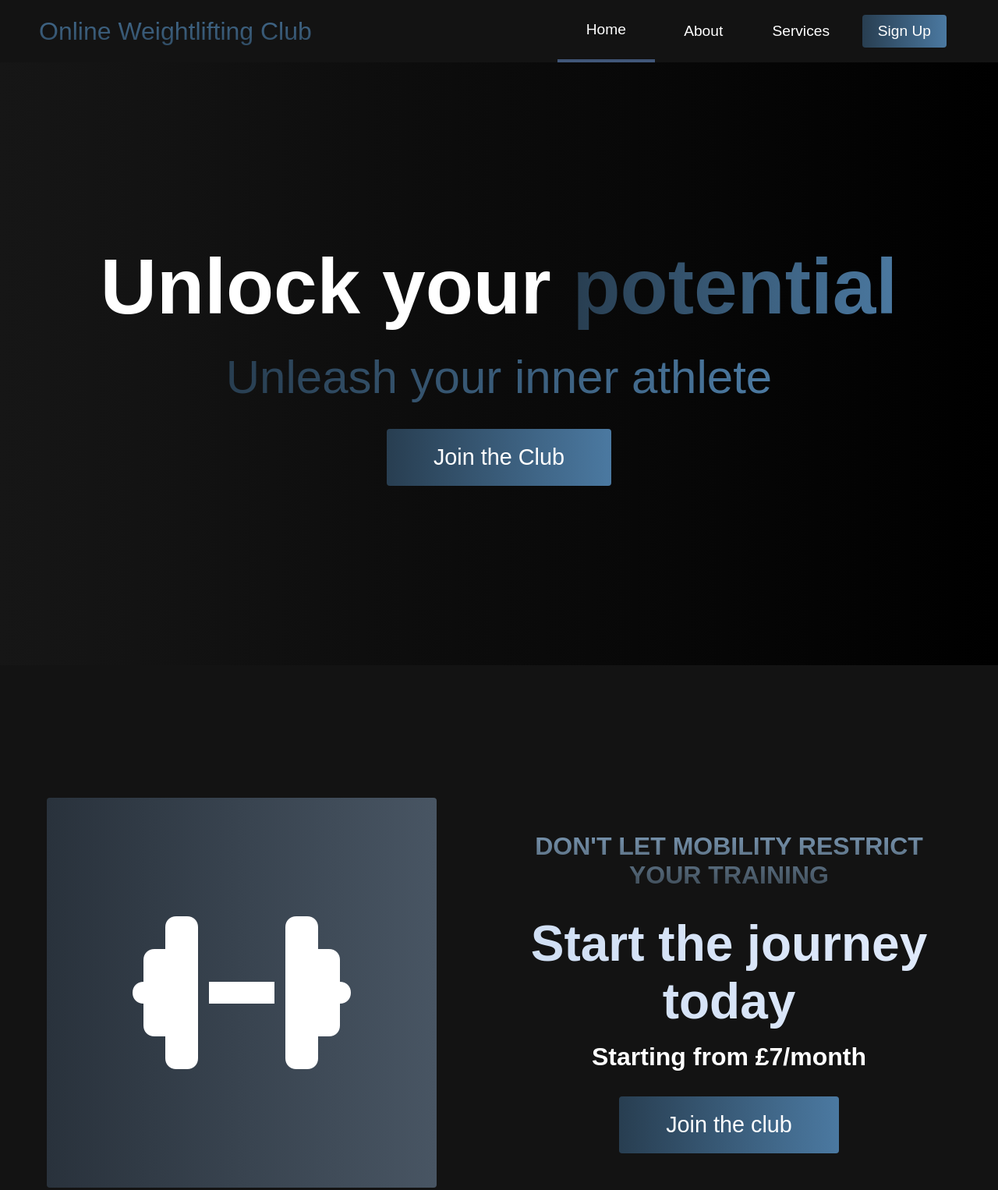
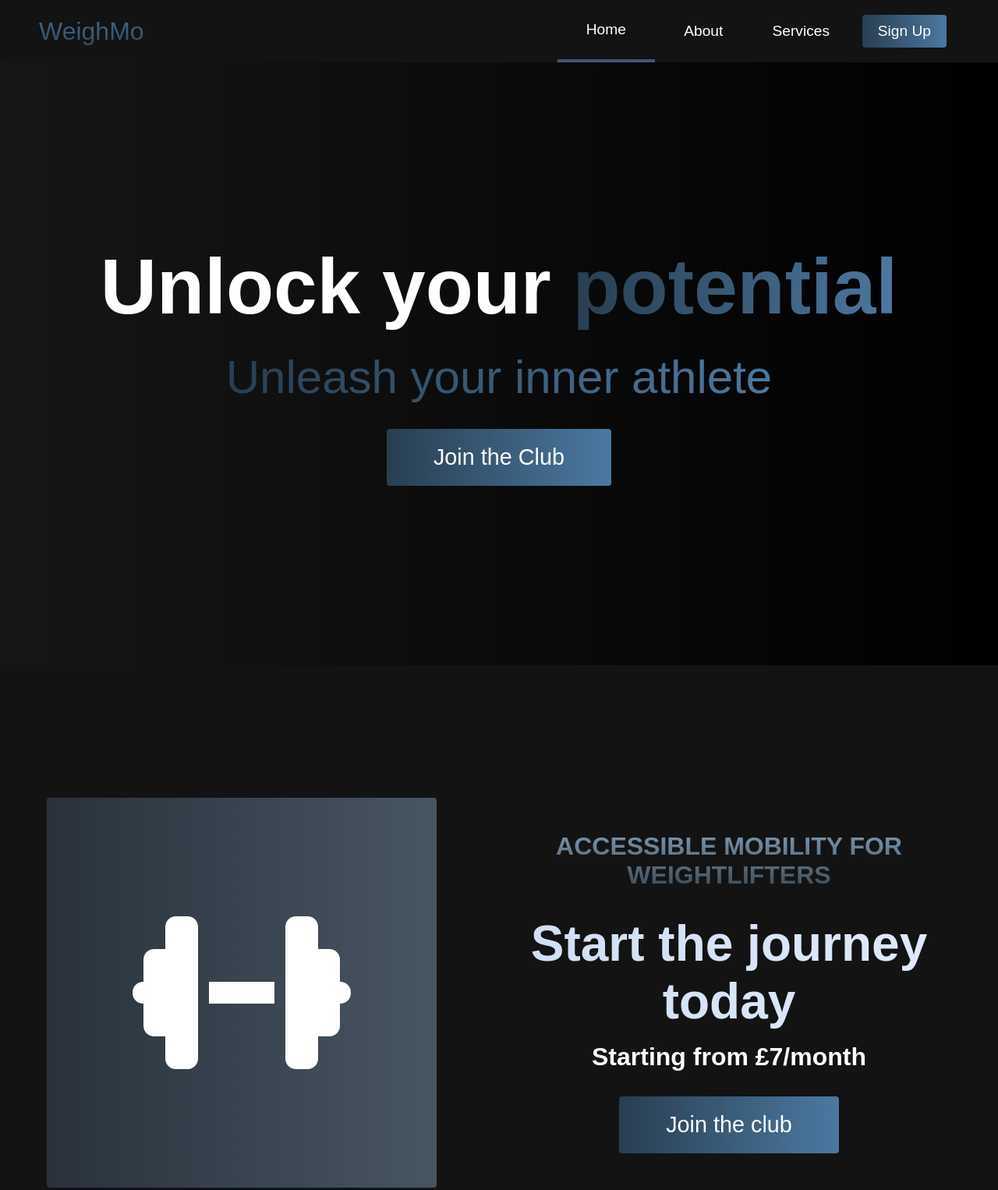
Before and after one commit to silsss/owc-website, a plain HTML site: page index.html in a window 1280 px wide. Shown: the top 1526 px of the page at 78% size. Drawn offline with Linux system fonts and the light colour scheme.

Commit message:
changed name of brand

```diff
--- a/index.html
+++ b/index.html
@@ -4,8 +4,10 @@
     <meta charset="UTF-8">
     <meta http-equiv="X-UA-Compatible" content="IE=edge">
     <meta name="viewport" content="width=device-width, initial-scale=1.0">
-    <title>Online Weightlifting Club</title>
-    <link rel="stylesheet" href="style.css">
+    <title>WeighMo</title>
+    <meta name="description" content="online mobility routines for weightlifters">
+    <meta name="keywords" content="mobility, weightlifting, weightlifters, online, app">
+    <link rel="stylesheet" href="style.css" >
     <script src="https://kit.fontawesome.com/fa93a39228.js" crossorigin="anonymous"></script>
 
 </head>
@@ -13,7 +15,7 @@
     <!-- Navbar section-->
     <nav class="navbar">
         <div class="navbar__container">
-            <a href="#home" id="navbar__logo">Online Weightlifting Club</a>
+            <a href="#home" id="navbar__logo">WeighMo</a>
             <div class="navbar__toggle" id="mobile-menu">
                 <span class="bar"></span>
                 <span class="bar"></span>
@@ -43,7 +45,6 @@
             <button class="main__btn"><a href="#">Join the Club</a></button>
         </div>
     </div>
-
     <!-- About Section-->
     <div class="main" id="about">
         <div class="main__container">
@@ -51,7 +52,7 @@
                 <div class="main__img--card"><i class="fa-solid fa-dumbbell"></i></div>
             </div>
             <div class="main__content">
-                <h1>Don't let mobility restrict your training</h1>
+                <h1>Accessible mobility for weightlifters</h1>
                 <h2>Start the journey today</h2>
                 <p>Starting from £7/month</p>
                 <button class="main__btn"><a href="#">Join the club</a></button>
@@ -59,7 +60,6 @@
         </div>
     </div>
     <!-- Services section-->
-
     <div class="services" id="services">
         <h1>Our Services</h1>
         <div class="services__wrapper">
@@ -142,7 +142,7 @@
                 <div class="footer__logo">
                     <a href="/" id="footer__logo">OWC</a>
                 </div>
-                <p class="website__rights">© Online Weightlifting Club 2022. All rights reserved</p>
+                <p class="website__rights">© WeighMo 2022. All rights reserved</p>
                 <div class="social__icons">
                     <a href="/" class="social__icon--link" target="_blank"><i class="fab fa-facebook"></i></a>
                     <a href="/" class="social__icon--link" target="_blank"><i class="fab fa-instagram"></i></a>
```
